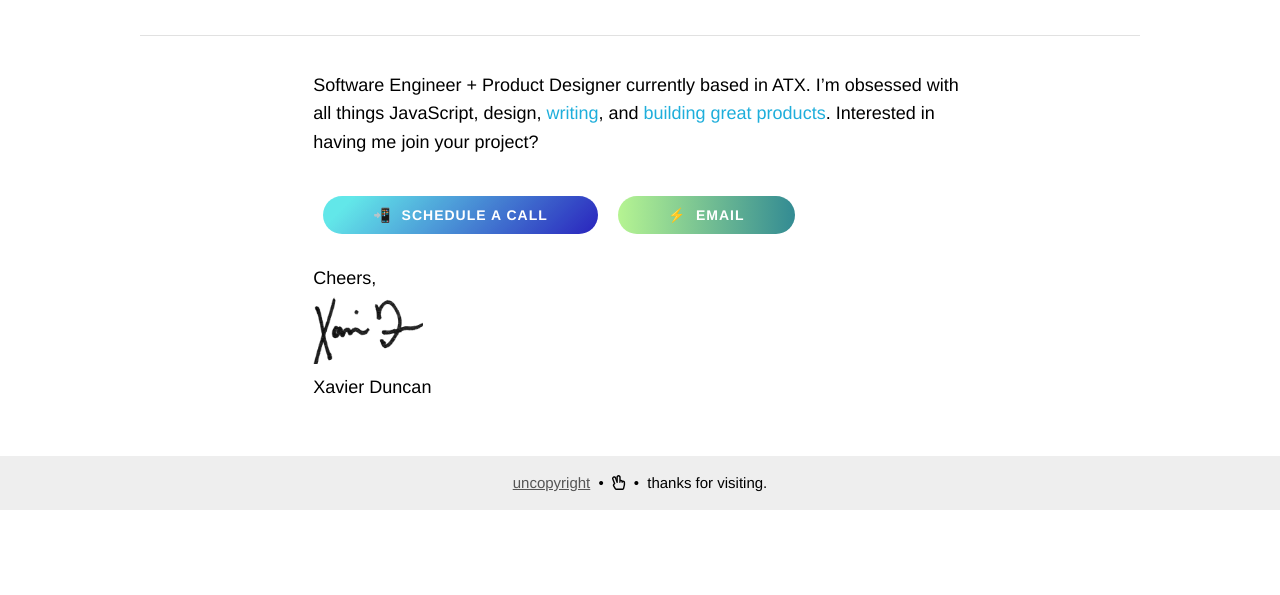
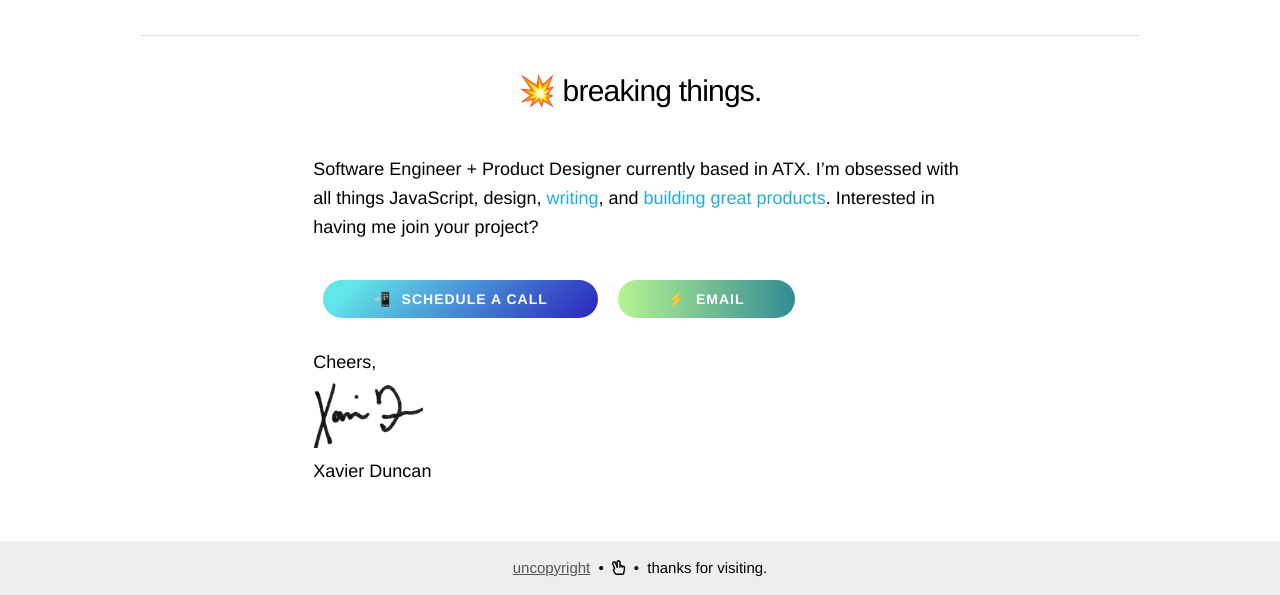
Before and after one commit to xmd404/xavier.fun, a Gatsby site: page / in a window 1280 px wide. Shown: the part 339-934 px from the top of the page. Before the commit the page ends 849 px from the top, so only its background shows below. Built offline with nearby package versions, Linux system fonts and the light colour scheme; Gatsby itself is replaced by a stand-in of ours; a web font is replaced by a local one.

Commit message:
update bio

```diff
--- a/src/components/bio.js
+++ b/src/components/bio.js
@@ -16,6 +16,10 @@ const Bio = () =>
       <hr/>
       <div className='row'>
         <div className='eight columns offset-by-two columns'>
+          <div className='center'>
+            <h4>💥 breaking things.</h4>
+          </div>
+          <br/>
           <h6>
             Software Engineer + Product Designer currently based in ATX. I’m obsessed with all things JavaScript, design, <a href='https://medium.com/@xmd404' target='_blank'>writing</a>, and <a href='https://github.com/xmd404' target='_blank'>building great products</a>. Interested in having me join your project?
             <br/><br/>
```
